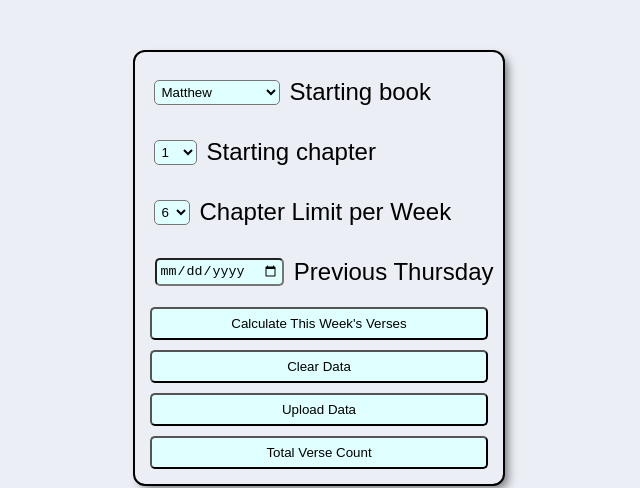
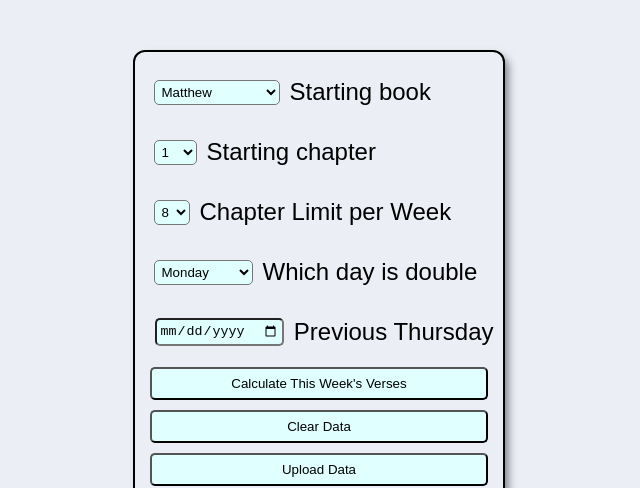
Before and after one commit to RogerDewald/DailybreadAirtableDB, a plain HTML site: page index.html in a window 1280 px wide. Shown: the top 488 px of the page, without its empty margins (321-961 px from the left). Drawn offline with Linux system fonts and the light colour scheme.

Commit message:
added modularity for extra day

```diff
--- a/index.html
+++ b/index.html
@@ -53,12 +53,22 @@
                     </div>
                     <div id="options-set">
                         <select id="chapter-limit" class="dynamic-inputs">
-                            <option value="6">6</option>
+                            <option value="8">8</option>
                             <option value="7">7</option>
-                            <option value="8">8</option>
-                            <option value="9">9</option>
                         </select>
                         <p>Chapter Limit per Week</p>
+                    </div>
+                    <div id="options-set">
+                        <select id="extra-day" class="dynamic-inputs">
+                            <option value="5"> Monday </option>
+                            <option value="6"> Tuesday </option>
+                            <option value="7"> Wednesday </option>
+                            <option value="1"> Thursday </option>
+                            <option value="2"> Friday </option>
+                            <option value="3"> Saturday </option>
+                            <option value="4"> Sunday </option>
+                        </select>
+                        <p> Which day is double </p>
                     </div>
 
                     <div id="options-set">
--- a/src/frontend.js
+++ b/src/frontend.js
@@ -270,6 +270,11 @@ function getTotalCount() {
 function getVerseCount(array) {
     let verseArray = getFromAllVersesArray()
     let count = 0
+    extraday = document.getElementById("extra-day").value
+    if (document.getElementById("chapter-limit").value == 8) {
+        count += parseInt(verseArray[extraday])
+        verseArray.splice(extraday, extraday)
+    }
     for (let i = 0; i < array.length; i++) {
         if (array[i] == "Thursday") {
             count += parseInt(verseArray[0])
```
